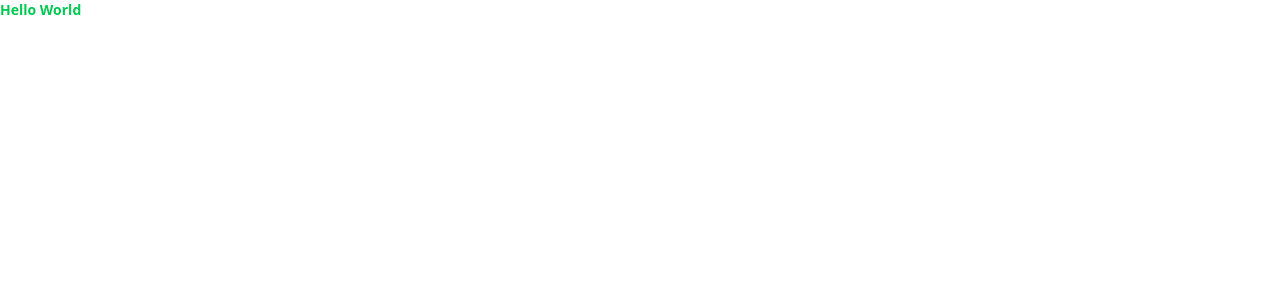
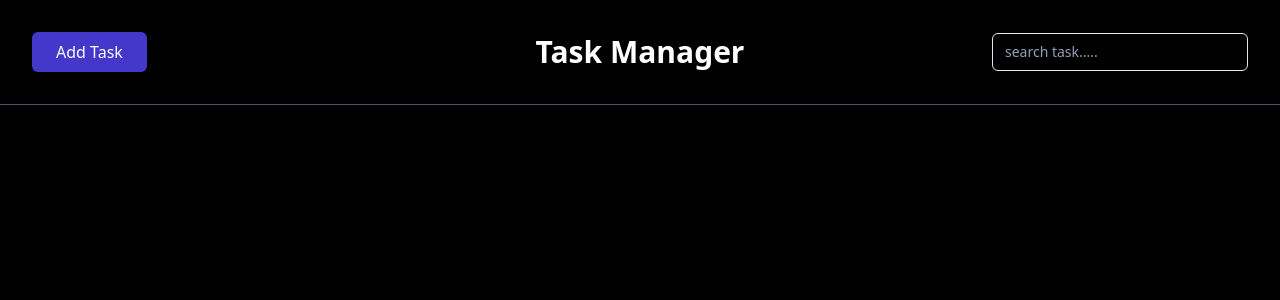
Before and after one commit to immanuellking/Task-manager-assessment, a React (Vite) app: page / in a window 1280 px wide. Shown: the top 300 px of the page. Built offline with nearby package versions, Linux system fonts and the light colour scheme.

Commit message:
feat: add header component for web view done

```diff
--- a/src/App.tsx
+++ b/src/App.tsx
@@ -1,8 +1,8 @@
+import Dashboard from "./components/layout/Dashboard";
+
 function App() {
   return (
-    <div>
-      <h1 className="text-sm font-bold text-green-500">Hello World</h1>
-    </div>
+    <Dashboard />
   );
 }
 
--- /dev/null
+++ b/src/components/layout/Dashboard.tsx
@@ -0,0 +1,9 @@
+import Header from "./Header";
+
+export default function Dashboard() {
+  return (
+    <div className="w-full min-h-screen bg-black">
+        <Header />
+    </div>
+  )
+}
--- /dev/null
+++ b/src/components/layout/Header.tsx
@@ -0,0 +1,24 @@
+export default function Header() {
+  return (
+    <header className="border-b border-gray-600 p-8 flex justify-between items-center">
+      <div className="flex-1">
+        <button className="bg-[#4338ca] text-white text-base font-medium px-6 py-2 rounded-md hover:opacity-90 cursor-pointer">
+          Add Task
+        </button>
+      </div>
+
+      <div className="flex-1 flex justify-center items-center">
+        <h1 className="text-white font-bold text-3xl m-0 p-0">Task Manager</h1>
+      </div>
+
+      <div className="flex-1 flex justify-end">
+        <input
+          type="search"
+          name="search_task"
+          placeholder="search task....."
+          className="w-64 bg-transparent placeholder:text-slate-400 text-white text-sm border border-slate-200 rounded-md px-3 py-2 transition duration-300 ease focus:outline-none focus:border-slate-400 hover:border-slate-300 shadow-sm focus:shadow"
+        />
+      </div>
+    </header>
+  );
+}
```
